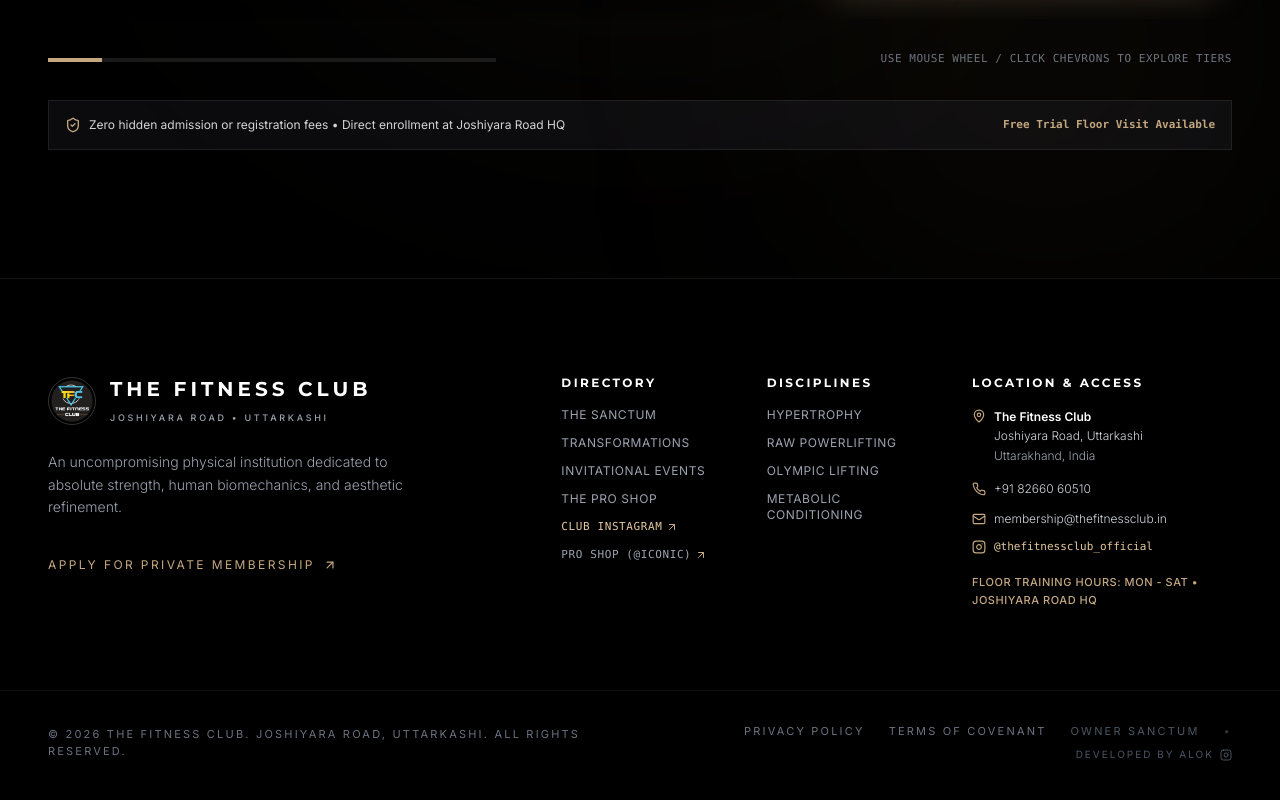
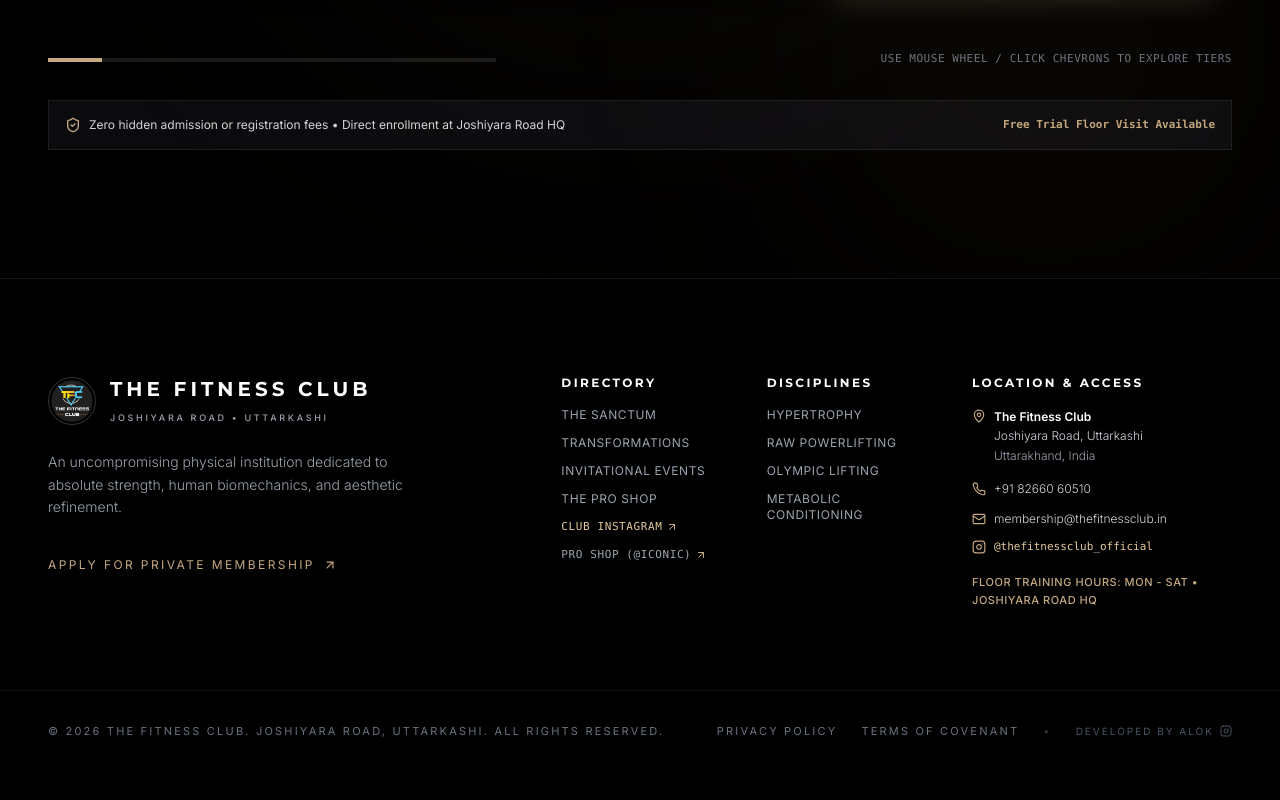
Before and after one commit to alok0770/the-fitness-club, a React (Vite) app in the folder frontend/: page / in a window 1280 px wide. Shown: the part 5065-5865 px from the top of the page. Built offline with nearby package versions, Linux system fonts and the light colour scheme; no server answers; the HTML template or start-up script is replaced by a standard one.

Commit message:
sec(footer): remove public Owner Sanctum link for privacy and security

```diff
--- a/frontend/src/components/common/Footer.jsx
+++ b/frontend/src/components/common/Footer.jsx
@@ -1,6 +1,5 @@
 import React from 'react';
 import { ArrowUpRight, MapPin, Phone, Mail, Instagram } from 'lucide-react';
-import { Link } from 'react-router-dom';
 import {
   BRAND_NAME,
   PHONE_DISPLAY,
@@ -135,7 +134,6 @@ export default function Footer() {
         <div className="flex flex-wrap items-center justify-center md:justify-end gap-x-6 gap-y-2">
           <span className="hover:text-gray-300 transition-colors cursor-default select-none">Privacy Policy</span>
           <span className="hover:text-gray-300 transition-colors cursor-default select-none">Terms of Covenant</span>
-          <Link to="/admin" className="text-gray-600 hover:text-[#c5a880] transition-colors">Owner Sanctum</Link>
           <span className="text-white/20 select-none hidden sm:inline">•</span>
           <a
             href="https://www.instagram.com/alok.xoxx/"
```
